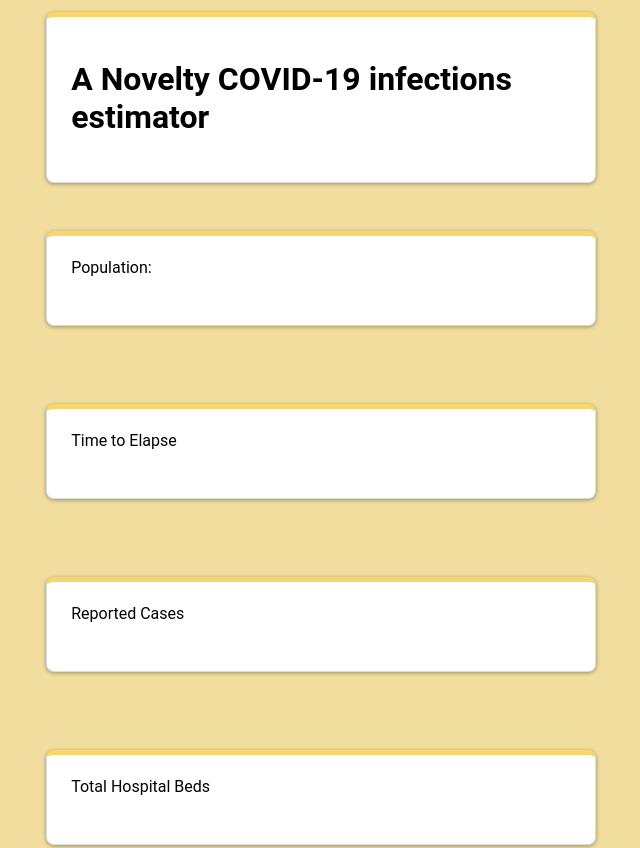
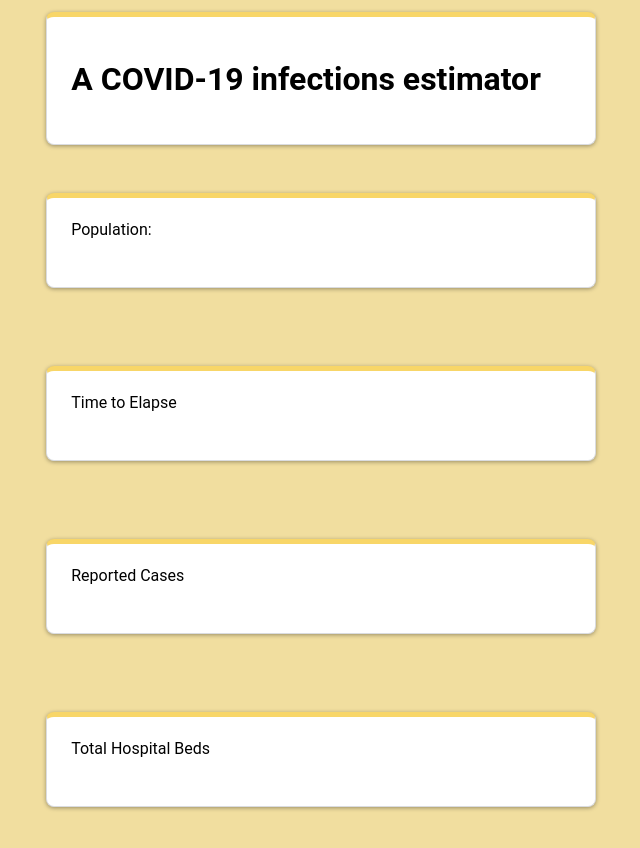
Before and after one commit to Femscode/caretech, a website: page src/estimator.html in a window 1280 px wide. Shown: the top 848 px of the page, without its empty margins (341-981 px from the left). Drawn offline with Linux system fonts and the light colour scheme.

Commit message:
Update estimator.html

```diff
--- a/src/estimator.html
+++ b/src/estimator.html
@@ -7,7 +7,7 @@
     </html>
     <form>
         <div class='inside'>
-           <h1> A Novelty COVID-19 infections estimator</h1>
+           <h1> A COVID-19 infections estimator</h1>
         </div>
         <div class='inside'>
             Population:<br>
```
